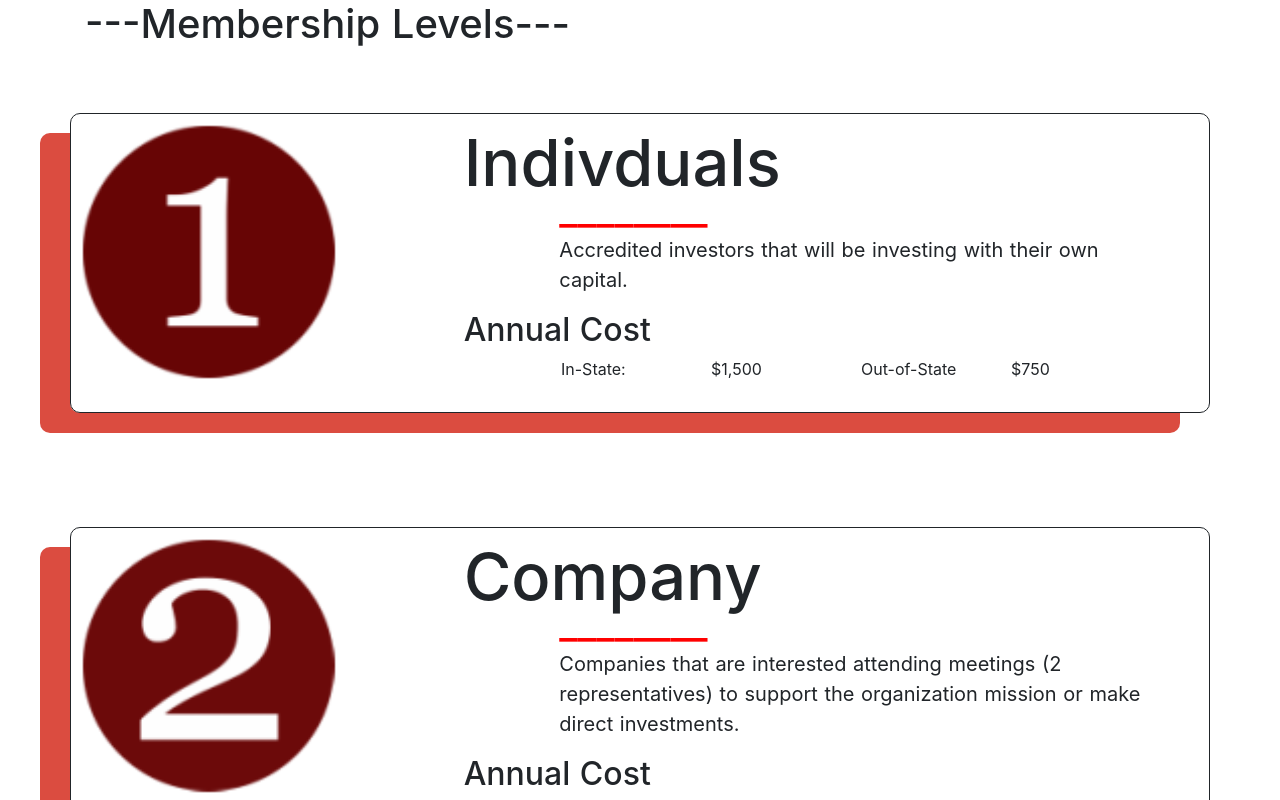
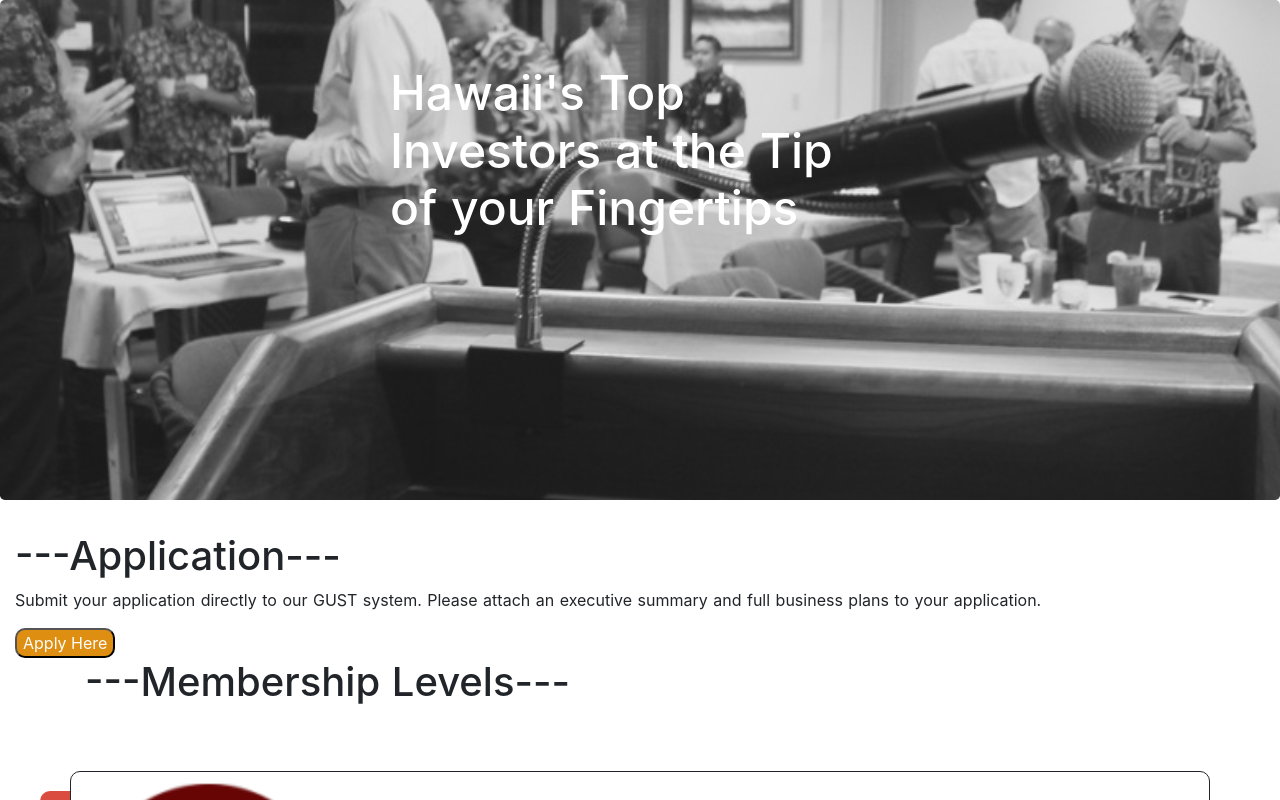
Before and after one commit to WildcherryBazzaire/HawaiianAngels, a Nuxt app: page /application in a window 1280 px wide. Shown: the top 800 px of the page. Built offline with nearby package versions, Linux system fonts and the light colour scheme.

Commit message:
started production on application page mvp achieved

```diff
--- /dev/null
+++ b/components/application/jumbotron.vue
@@ -0,0 +1,31 @@
+<template>
+  <b-row>
+    <b-col
+      class="jumbotron"
+      :style="{
+        'background-image':
+          'url(' + require('@/assets/application/jumbotron.svg') + ')'
+      }"
+    >
+      <b-row align-h="center">
+        <h1 class="h-text">
+          Hawaii's Top Investors at the Tip of your Fingertips
+        </h1>
+      </b-row>
+    </b-col>
+  </b-row>
+</template>
+
+<style>
+.jumbotron {
+  background-repeat: no-repeat;
+  background-size: cover;
+  height: 500px;
+  width: 100%;
+  width: 100vw;
+}
+.h-text {
+  color: white;
+  font-size: 48px;
+}
+</style>
--- a/layouts/default.vue
+++ b/layouts/default.vue
@@ -1,5 +1,6 @@
 <template>
   <div id="main">
+    <Application-Page></Application-Page>
     <Investors-Page></Investors-Page>
     <!--<nuxt />-->
   </div>
@@ -7,9 +8,11 @@
 
 <script>
 import investors from '@/pages/investors.vue'
+import application from '@/pages/application.vue'
 export default {
   components: {
-    'Investors-Page': investors
+    'Investors-Page': investors,
+    'Application-Page': application
   }
 }
 </script>
--- /dev/null
+++ b/pages/application.vue
@@ -0,0 +1,32 @@
+<template>
+  <b-container id="main">
+    <b-row>
+      <b-col sm="12">
+        <jumbotron></jumbotron>
+        <h1>---Application---</h1>
+        <p>
+          Submit your application directly to our GUST system. Please attach an
+          executive summary and full business plans to your application.
+        </p>
+        <button class="button">Apply Here</button>
+      </b-col>
+    </b-row>
+  </b-container>
+</template>
+
+<script>
+import jumbotron from '@/components/application/jumbotron.vue'
+export default {
+  components: {
+    jumbotron: jumbotron
+  }
+}
+</script>
+
+<style>
+.button {
+  background-color: #de8f11;
+  color: #fcfcfc;
+  border-radius: 10px;
+}
+</style>
```
Also changed, not shown: assets/application/jumbotron.svg (added).
